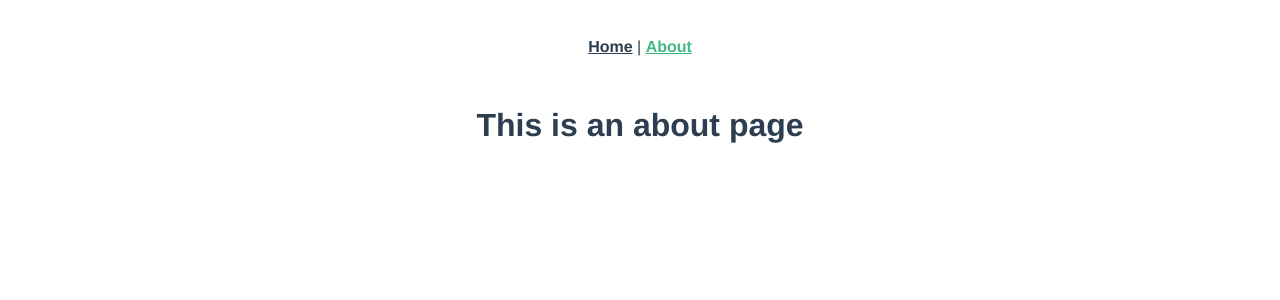
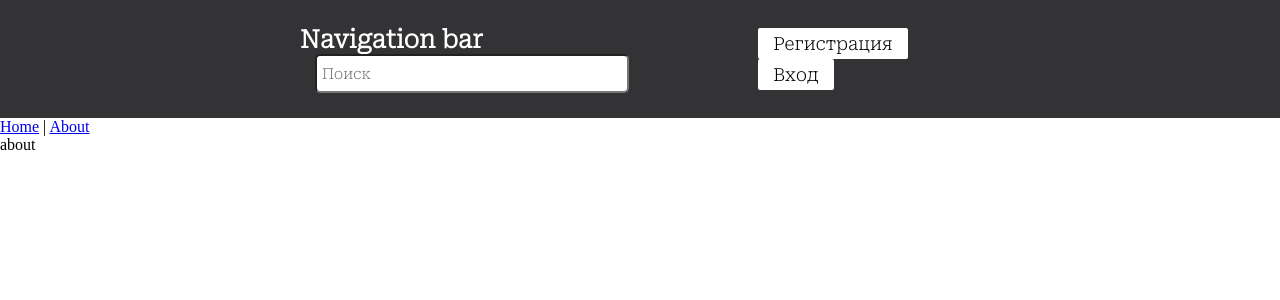
Before and after one commit to Almuker/First-vue-project, a Vue app: page /#/about in a window 1280 px wide. Shown: the top 300 px of the page. Built offline with nearby package versions, Linux system fonts and the light colour scheme.

Commit message:
Start and + Navigation bar

```diff
--- a/public/index.html
+++ b/public/index.html
@@ -1,5 +1,5 @@
 <!DOCTYPE html>
-<html lang="">
+<html lang="ru">
   <head>
     <meta charset="utf-8">
     <meta http-equiv="X-UA-Compatible" content="IE=edge">
--- a/src/App.vue
+++ b/src/App.vue
@@ -1,30 +1,26 @@
 <template>
-  <nav>
-    <router-link to="/">Home</router-link> |
-    <router-link to="/about">About</router-link>
-  </nav>
-  <router-view/>
+  <div>
+    <NavigationBar />
+
+    <nav>
+      <router-link to="/">Home</router-link> |
+      <router-link to="/about">About</router-link>
+    </nav>
+    <router-view/>
+  </div>
 </template>
 
+<script>
+import NavigationBar from '@/components/NavigationBar.vue'
+export default {
+  components: { NavigationBar }
+}
+</script>
+
 <style>
-#app {
-  font-family: Avenir, Helvetica, Arial, sans-serif;
-  -webkit-font-smoothing: antialiased;
-  -moz-osx-font-smoothing: grayscale;
-  text-align: center;
-  color: #2c3e50;
-}
-
-nav {
-  padding: 30px;
-}
-
-nav a {
-  font-weight: bold;
-  color: #2c3e50;
-}
-
-nav a.router-link-exact-active {
-  color: #42b983;
+@import url('https://fonts.googleapis.com/css2?family=Roboto+Serif:ital,opsz,wght@0,8..144,200;1,8..144,200&family=Roboto:wght@100;300;400;500;700&display=swap');
+* {
+  margin: 0;
+  padding: 0;
 }
 </style>
--- a/src/components/HelloWorld.vue
+++ b/src/components/HelloWorld.vue
@@ -1,60 +1,15 @@
 <template>
   <div class="hello">
-    <h1>{{ msg }}</h1>
-    <p>
-      For a guide and recipes on how to configure / customize this project,<br>
-      check out the
-      <a href="https://cli.vuejs.org" target="_blank" rel="noopener">vue-cli documentation</a>.
-    </p>
-    <h3>Installed CLI Plugins</h3>
-    <ul>
-      <li><a href="https://github.com/vuejs/vue-cli/tree/dev/packages/%40vue/cli-plugin-babel" target="_blank" rel="noopener">babel</a></li>
-      <li><a href="https://github.com/vuejs/vue-cli/tree/dev/packages/%40vue/cli-plugin-router" target="_blank" rel="noopener">router</a></li>
-      <li><a href="https://github.com/vuejs/vue-cli/tree/dev/packages/%40vue/cli-plugin-vuex" target="_blank" rel="noopener">vuex</a></li>
-      <li><a href="https://github.com/vuejs/vue-cli/tree/dev/packages/%40vue/cli-plugin-eslint" target="_blank" rel="noopener">eslint</a></li>
-    </ul>
-    <h3>Essential Links</h3>
-    <ul>
-      <li><a href="https://vuejs.org" target="_blank" rel="noopener">Core Docs</a></li>
-      <li><a href="https://forum.vuejs.org" target="_blank" rel="noopener">Forum</a></li>
-      <li><a href="https://chat.vuejs.org" target="_blank" rel="noopener">Community Chat</a></li>
-      <li><a href="https://twitter.com/vuejs" target="_blank" rel="noopener">Twitter</a></li>
-      <li><a href="https://news.vuejs.org" target="_blank" rel="noopener">News</a></li>
-    </ul>
-    <h3>Ecosystem</h3>
-    <ul>
-      <li><a href="https://router.vuejs.org" target="_blank" rel="noopener">vue-router</a></li>
-      <li><a href="https://vuex.vuejs.org" target="_blank" rel="noopener">vuex</a></li>
-      <li><a href="https://github.com/vuejs/vue-devtools#vue-devtools" target="_blank" rel="noopener">vue-devtools</a></li>
-      <li><a href="https://vue-loader.vuejs.org" target="_blank" rel="noopener">vue-loader</a></li>
-      <li><a href="https://github.com/vuejs/awesome-vue" target="_blank" rel="noopener">awesome-vue</a></li>
-    </ul>
+    world
   </div>
 </template>
 
 <script>
 export default {
-  name: 'HelloWorld',
-  props: {
-    msg: String
-  }
+
 }
 </script>
 
-<!-- Add "scoped" attribute to limit CSS to this component only -->
 <style scoped>
-h3 {
-  margin: 40px 0 0;
-}
-ul {
-  list-style-type: none;
-  padding: 0;
-}
-li {
-  display: inline-block;
-  margin: 0 10px;
-}
-a {
-  color: #42b983;
-}
+
 </style>
--- /dev/null
+++ b/src/components/NavigationBar.vue
@@ -0,0 +1,64 @@
+<template>
+  <div class="navigation">
+    <div>
+      <span class="navigation-icon">Navigation bar</span>
+      <input type="text" class="navigation-input" placeholder="Поиск">
+    </div>
+    <div>
+      <button class="navigation-button">Регистрация</button>
+      <button class="navigation-button">Вход</button>
+    </div>
+  </div>
+</template>
+
+<script>
+export default {
+
+}
+</script>
+
+<style>
+.navigation {
+  font-family: 'Roboto Serif', serif;
+  display: flex;
+  align-items: center;
+  justify-content: space-between;
+  background-color: #333336;
+  padding: 25px 300px;
+  color: #ffffff;
+  font-size: 20px;
+}
+
+.navigation-input {
+  margin-left: 15px;
+  height: 35px;
+  width: 300px;
+  outline: none;
+  border-radius: 5px;
+  font-family: 'Roboto Serif', serif;
+  font-size: 15px;
+  padding: 0 5px;
+}
+
+.navigation-icon {
+  font-size: 25px;
+  font-weight: 600;
+}
+
+.navigation-button {
+  margin: 0 10px;
+  padding: 5px 15px;
+  font-family: 'Roboto Serif', serif;
+  font-size: 18px;
+  background-color: #ffffff;
+  cursor: pointer;
+  transition: 0.3s;
+  border: none;
+  border-radius: 2px;
+}
+
+.navigation-button:hover {
+  background-color: #0089D0;
+  color: #ffffff;
+}
+</style>
--- a/src/views/AboutView.vue
+++ b/src/views/AboutView.vue
@@ -1,5 +1,5 @@
 <template>
   <div class="about">
-    <h1>This is an about page</h1>
+    about
   </div>
 </template>
--- a/src/views/HomeView.vue
+++ b/src/views/HomeView.vue
@@ -1,18 +1,11 @@
 <template>
   <div class="home">
-    <img alt="Vue logo" src="../assets/logo.png">
-    <HelloWorld msg="Welcome to Your Vue.js App"/>
+    home
   </div>
 </template>
 
 <script>
-// @ is an alias to /src
-import HelloWorld from '@/components/HelloWorld.vue'
 
 export default {
-  name: 'HomeView',
-  components: {
-    HelloWorld
-  }
 }
 </script>
```
Also changed, not shown: src/router/index.js (+2 -6 lines), src/assets/logo.png (deleted), 1 other file (tests, documents, lock files or other folders).
